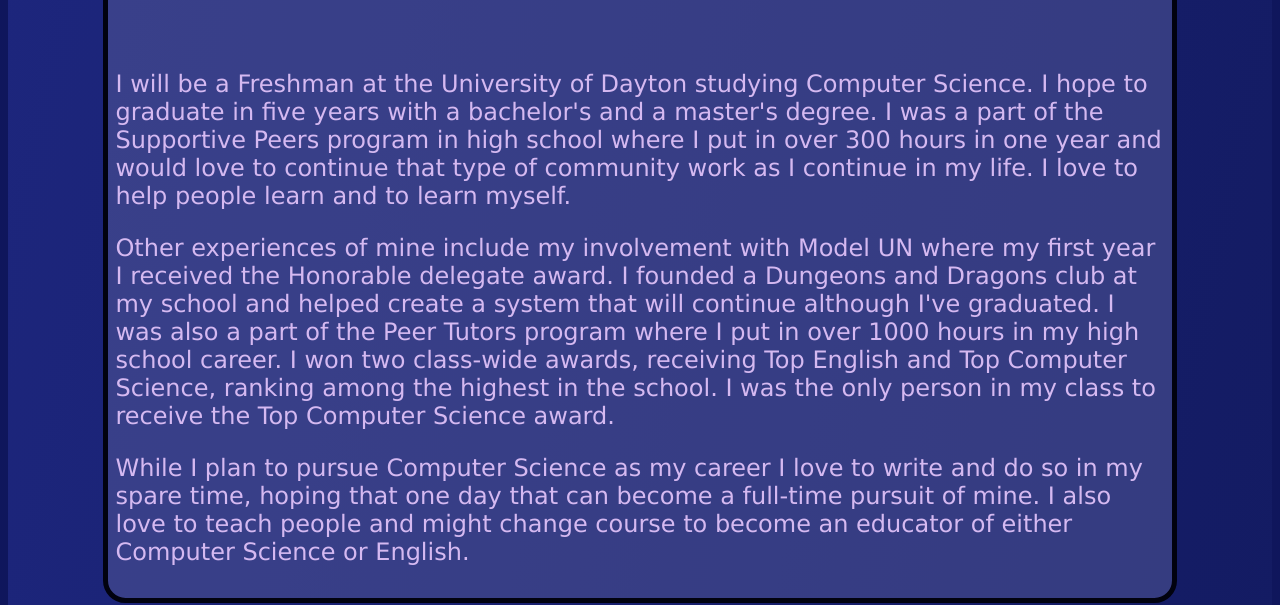
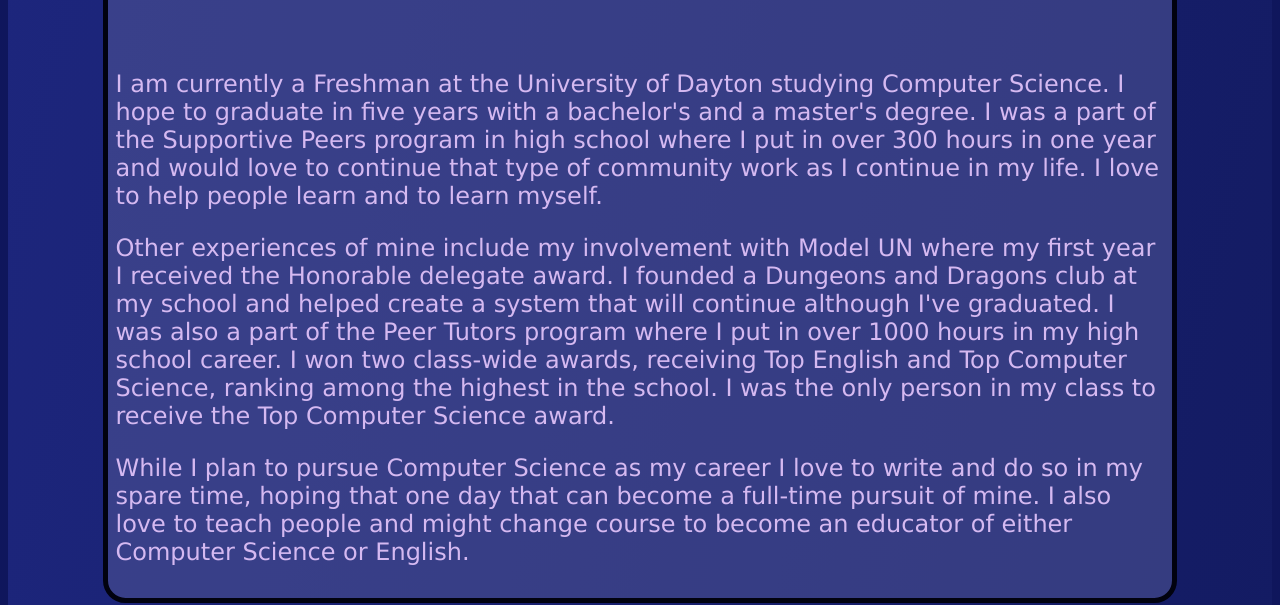
Before and after one commit to aaronthemagnificent/aaron-hodson, a plain HTML site: page index.html in a window 1280 px wide. Shown: the part 195-800 px from the top of the page. Drawn offline with Linux system fonts and the light colour scheme; a script that the page names is missing.

Commit message:
Update index.html

```diff
--- a/index.html
+++ b/index.html
@@ -14,7 +14,7 @@
             <div class="about">
                 <h1>About Me</h1>
                 <br>
-                <p>I will be a Freshman at the University of Dayton studying Computer Science. I hope to graduate in five years with a bachelor's and a master's degree. I was a part of the Supportive Peers program in high school where I put in over 300 hours in one year and would love to continue that type of community work as I continue in my life. I love to help people learn and to learn myself.</p>
+                <p>I am currently a Freshman at the University of Dayton studying Computer Science. I hope to graduate in five years with a bachelor's and a master's degree. I was a part of the Supportive Peers program in high school where I put in over 300 hours in one year and would love to continue that type of community work as I continue in my life. I love to help people learn and to learn myself.</p>
                 <p>Other experiences of mine include my involvement with Model UN where my first year I received the Honorable delegate award. I founded a Dungeons and Dragons club at my school and helped create a system that will continue although I've graduated. I was also a part of the Peer Tutors program where I put in over 1000 hours in my high school career. I won two class-wide awards, receiving Top English and Top Computer Science, ranking among the highest in the school. I was the only person in my class to receive the Top Computer Science award.</p>
                 <p>While I plan to pursue Computer Science as my career I love to write and do so in my spare time, hoping that one day that can become a full-time pursuit of mine. I also love to teach people and might change course to become an educator of either Computer Science or English.</p>
             </div>
```
